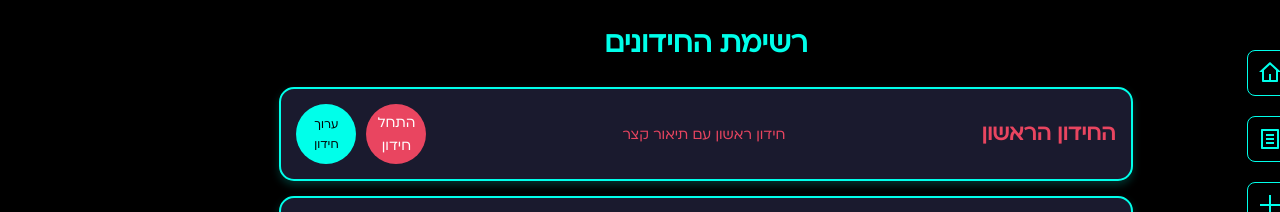
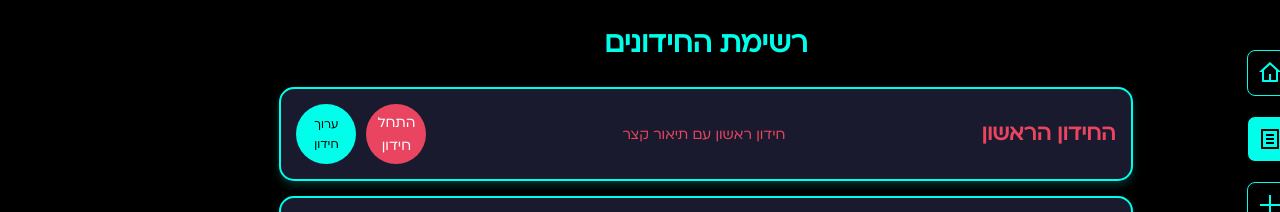
Before and after one commit to ChayaCodes/trivia-quiz-client, a React (Create React App) app in the folder client/: page /quizzes in a window 1280 px wide. Shown: the top 212 px of the page. Built offline with nearby package versions, Linux system fonts and the light colour scheme.

Commit message:
Adding and styling the hover object that explains where the button navigates.

```diff
--- a/client/src/components/Sidebar/Sidebar.css
+++ b/client/src/components/Sidebar/Sidebar.css
@@ -9,6 +9,7 @@
 }
 
 .nav-button {
+    position: relative;
     margin: 10px 0;
     padding: 10px 10px;
     background-color: #000000;
@@ -23,6 +24,29 @@
     height: 24px;
 }
 
+.nav-button.active {
+    background-color: #00ffea;
+    border-color: #000000;
+    color: #000000;
+    transform: translate;
+}
+
+.nav-button:after {
+    content: attr(dataTooltip);
+    position: absolute;
+    background-color: #1a1a2e;
+    color: #ffffff;
+    display: none;
+    padding: 5px 10px;
+    border-radius: 5px;
+    white-space: nowrap;
+    z-index: 9999;
+}
+
+.nav-button:hover:after {
+    display: block;
+}
+
 .nav-button:hover {
     background-color: #00ffea;
     border: 1px solid;
--- a/client/src/components/Sidebar/Sidebar.js
+++ b/client/src/components/Sidebar/Sidebar.js
@@ -28,10 +28,10 @@ function Sidebar() {
 
     return (
         <div className="sidebar">
-            <NavLink to="/" className="nav-button">{icons.home}</NavLink>
-            <NavLink to="/quizzes" className="nav-button">{icons.quizzes}</NavLink>
-            <NavLink to="/create-quiz" className="nav-button">{icons.create}</NavLink>
-            <NavLink to="/login" className="nav-button">{icons.login}</NavLink>
+            <NavLink to="/" className="nav-button" dataTooltip="עמוד הבית">{icons.home}</NavLink>
+            <NavLink to="/quizzes" className="nav-button" dataTooltip="כל החידונים">{icons.quizzes}</NavLink>
+            <NavLink to="/create-quiz" className="nav-button" dataTooltip="חידון חדש">{icons.create}</NavLink>
+            <NavLink to="/login" className="nav-button" dataTooltip="חשבון">{icons.login}</NavLink>
         </div>
     );
 }
```
